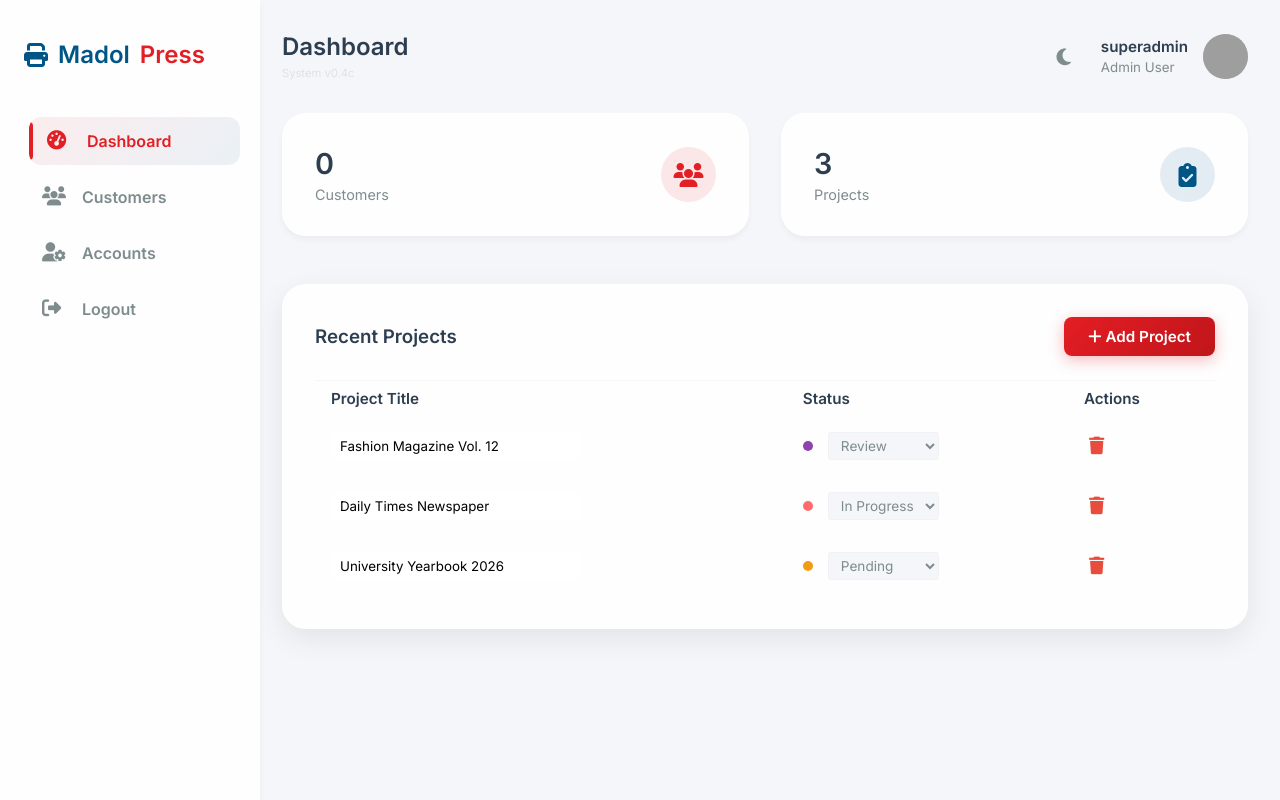
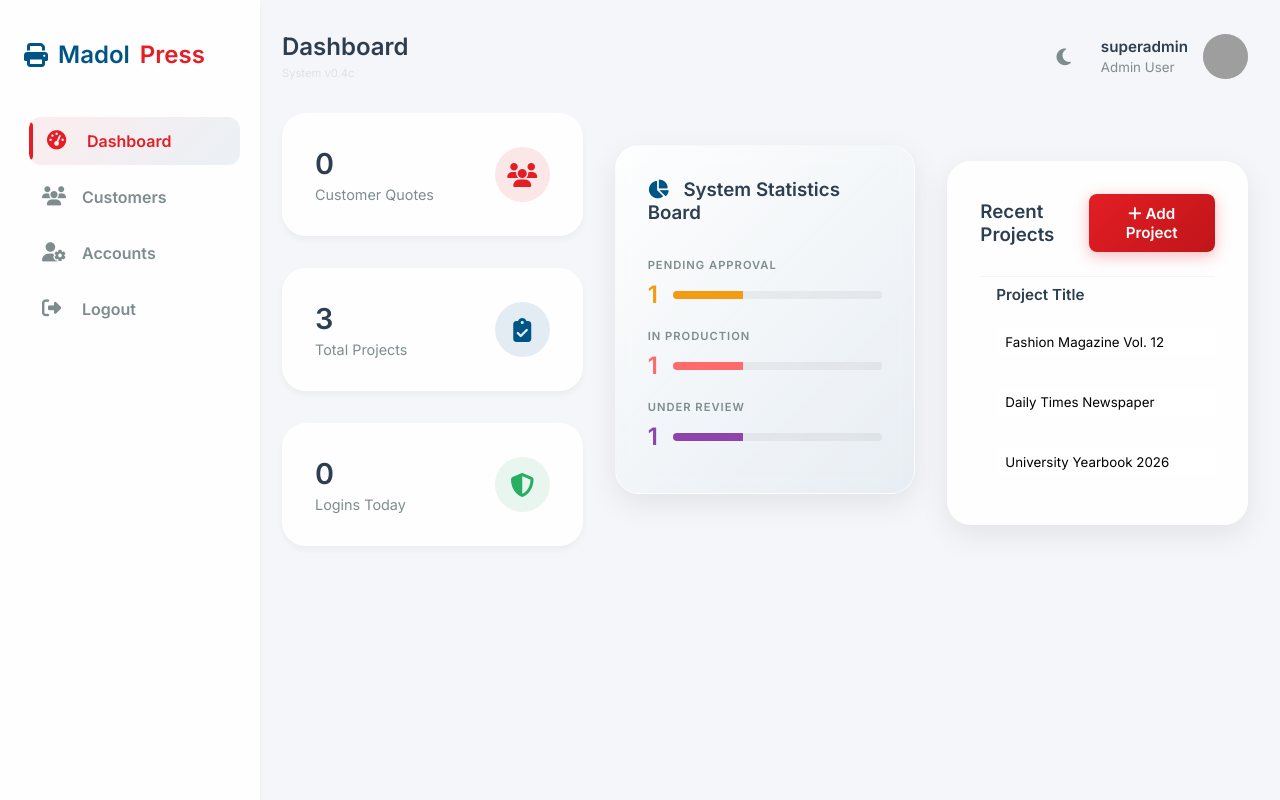
Before and after one commit to danokolojnr-commits/MADOL-PRESS, a PHP site: page /dashboard.php in a window 1280 px wide. Run offline with PHP 8.4, Linux system fonts and the light colour scheme; a user stored in the database is signed in; data comes from the database, SQL or seed files in the repository; data that the repository does not hold is empty; grey boxes are pictures that could not be loaded.

Commit message:
Added dynamic Statistics Board and improved admin dashboard UI

```diff
--- a/dashboard.php
+++ b/dashboard.php
@@ -99,10 +99,11 @@ $admin_role = isset($_SESSION['admin_role']) ? $_SESSION['admin_role'] : 'staff'
             <div id="dashboard-view">
                 <!-- Cards -->
                 <div class="stats-grid">
+                <div class="stats-grid">
                     <div class="card">
                         <div class="card-info">
-                            <h3 id="total-customers">54</h3>
-                            <p>Customers</p>
+                            <h3 id="total-customers-stat">-</h3>
+                            <p>Customer Quotes</p>
                         </div>
                         <div class="card-icon icon-red">
                             <i class="fa-solid fa-users"></i>
@@ -111,11 +112,59 @@ $admin_role = isset($_SESSION['admin_role']) ? $_SESSION['admin_role'] : 'staff'
 
                     <div class="card">
                         <div class="card-info">
-                            <h3 id="total-projects">79</h3>
-                            <p>Projects</p>
+                            <h3 id="total-projects-stat">-</h3>
+                            <p>Total Projects</p>
                         </div>
                         <div class="card-icon icon-blue">
                             <i class="fa-solid fa-clipboard-check"></i>
+                        </div>
+                    </div>
+
+                    <div class="card">
+                        <div class="card-info">
+                            <h3 id="logins-today-stat">-</h3>
+                            <p>Logins Today</p>
+                        </div>
+                        <div class="card-icon icon-green">
+                            <i class="fa-solid fa-shield-halved"></i>
+                        </div>
+                    </div>
+                </div>
+
+                <!-- Statistics Board -->
+                <div class="recent-grid" style="margin-top: 2rem; margin-bottom: 2rem;">
+                    <div class="table-card" style="background: linear-gradient(135deg, var(--bg-sidebar), rgba(0, 85, 135, 0.05));">
+                        <div class="card-header">
+                            <h3><i class="fa-solid fa-chart-pie" style="margin-right: 10px; color: var(--primary-blue);"></i> System Statistics Board</h3>
+                        </div>
+                        <div style="display: grid; grid-template-columns: repeat(auto-fit, minmax(200px, 1fr)); gap: 20px; padding: 10px 0;">
+                            <div class="stat-box">
+                                <small style="display: block; color: var(--text-light); margin-bottom: 8px; font-weight: 600; text-transform: uppercase; font-size: 0.7rem; letter-spacing: 1px;">Pending Approval</small>
+                                <div style="display: flex; align-items: center; gap: 15px;">
+                                    <h4 id="stat-pending" style="font-size: 1.5rem; color: #f39c12;">0</h4>
+                                    <div style="flex: 1; height: 8px; background: rgba(0,0,0,0.05); border-radius: 4px; overflow: hidden;">
+                                        <div id="bar-pending" style="width: 0%; height: 100%; background: #f39c12; transition: width 1s ease;"></div>
+                                    </div>
+                                </div>
+                            </div>
+                            <div class="stat-box">
+                                <small style="display: block; color: var(--text-light); margin-bottom: 8px; font-weight: 600; text-transform: uppercase; font-size: 0.7rem; letter-spacing: 1px;">In Production</small>
+                                <div style="display: flex; align-items: center; gap: 15px;">
+                                    <h4 id="stat-production" style="font-size: 1.5rem; color: #ff6b6b;">0</h4>
+                                    <div style="flex: 1; height: 8px; background: rgba(0,0,0,0.05); border-radius: 4px; overflow: hidden;">
+                                        <div id="bar-production" style="width: 0%; height: 100%; background: #ff6b6b; transition: width 1s ease;"></div>
+                                    </div>
+                                </div>
+                            </div>
+                            <div class="stat-box">
+                                <small style="display: block; color: var(--text-light); margin-bottom: 8px; font-weight: 600; text-transform: uppercase; font-size: 0.7rem; letter-spacing: 1px;">Under Review</small>
+                                <div style="display: flex; align-items: center; gap: 15px;">
+                                    <h4 id="stat-review" style="font-size: 1.5rem; color: #8e44ad;">0</h4>
+                                    <div style="flex: 1; height: 8px; background: rgba(0,0,0,0.05); border-radius: 4px; overflow: hidden;">
+                                        <div id="bar-review" style="width: 0%; height: 100%; background: #8e44ad; transition: width 1s ease;"></div>
+                                    </div>
+                                </div>
+                            </div>
                         </div>
                     </div>
                 </div>
--- /dev/null
+++ b/get_stats.php
@@ -0,0 +1,44 @@
+<?php
+// get_stats.php
+session_start();
+require_once 'config/db.php';
+
+header('Content-Type: application/json');
+
+if (!isset($_SESSION['admin_logged_in']) || $_SESSION['admin_logged_in'] !== true) {
+    echo json_encode(['success' => false, 'message' => 'Unauthorized']);
+    exit;
+}
+
+try {
+    // 1. Total Customers (Quotes)
+    $stmt = $pdo->query('SELECT COUNT(*) FROM quotes');
+    $total_quotes = $stmt->fetchColumn();
+
+    // 2. Total Projects
+    $stmt = $pdo->query('SELECT COUNT(*) FROM projects');
+    $total_projects = $stmt->fetchColumn();
+
+    // 3. Status Breakdown
+    $stmt = $pdo->query('SELECT status, COUNT(*) as count FROM projects GROUP BY status');
+    $breakdown = $stmt->fetchAll(PDO::FETCH_KEY_PAIR);
+
+    // 4. Logins today
+    $stmt = $pdo->query('SELECT COUNT(*) FROM login_history WHERE login_time >= CURDATE()');
+    $logins_today = $stmt->fetchColumn();
+
+    echo json_encode([
+        'success' => true,
+        'data' => [
+            'total_quotes' => (int) $total_quotes,
+            'total_projects' => (int) $total_projects,
+            'pending' => (int) ($breakdown['pending'] ?? 0),
+            'in_progress' => (int) ($breakdown['in progress'] ?? 0),
+            'review' => (int) ($breakdown['review'] ?? 0),
+            'logins_today' => (int) $logins_today
+        ]
+    ]);
+} catch (PDOException $e) {
+    echo json_encode(['success' => false, 'message' => 'Failed to fetch statistics.']);
+}
+?>
--- a/js/admin.js
+++ b/js/admin.js
@@ -172,6 +172,48 @@ document.addEventListener('DOMContentLoaded', () => {
         });
     }
 
+    // Statistics Board Logic
+    const renderStatsBoard = async () => {
+        try {
+            const response = await fetch('get_stats.php');
+            const result = await response.json();
+
+            if (result.success) {
+                const s = result.data;
+
+                // Update Top Cards
+                const custStat = document.getElementById('total-customers-stat');
+                const projStat = document.getElementById('total-projects-stat');
+                const loginStat = document.getElementById('logins-today-stat');
+
+                if (custStat) custStat.textContent = s.total_quotes;
+                if (projStat) projStat.textContent = s.total_projects;
+                if (loginStat) loginStat.textContent = s.logins_today;
+
+                // Update Detailed Breakdown
+                const pendingH4 = document.getElementById('stat-pending');
+                const productionH4 = document.getElementById('stat-production');
+                const reviewH4 = document.getElementById('stat-review');
+
+                if (pendingH4) pendingH4.textContent = s.pending;
+                if (productionH4) productionH4.textContent = s.in_progress;
+                if (reviewH4) reviewH4.textContent = s.review;
+
+                // Update Progress Bars (Percentage based)
+                const total = s.total_projects || 1;
+                const barP = document.getElementById('bar-pending');
+                const barProd = document.getElementById('bar-production');
+                const barR = document.getElementById('bar-review');
+
+                if (barP) barP.style.width = `${(s.pending / total) * 100}%`;
+                if (barProd) barProd.style.width = `${(s.in_progress / total) * 100}%`;
+                if (barR) barR.style.width = `${(s.review / total) * 100}%`;
+            }
+        } catch (error) {
+            console.error("Failed to load statistics board:", error);
+        }
+    };
+
     // Customers Logic (From MySQL Database)
     const renderCustomers = async () => {
         if (!customersBody) return;
@@ -276,11 +318,7 @@ document.addEventListener('DOMContentLoaded', () => {
 
     // Stats Logic
     const updateDashboardStats = () => {
-        const statsProjects = document.getElementById('total-projects');
-        if (statsProjects) statsProjects.textContent = projects.length;
-
-        // Note: total-customers is now updated directly inside renderCustomers()
-        // so it stays perfectly synced with the database.
+        renderStatsBoard();
     };
 
     // Projects CRUD Logic (From MySQL Database)
@@ -511,11 +549,11 @@ document.addEventListener('DOMContentLoaded', () => {
 
     // Initial render
     fetchProjects();
-    renderCustomers(); // Added so stats update immediately on load
+    renderCustomers();
+    renderStatsBoard();
     if (typeof adminRoleGlobal !== 'undefined' && adminRoleGlobal === 'super') {
         renderLoginHistory();
     }
-    updateDashboardStats();
 
     if (logoutBtn) {
         logoutBtn.addEventListener('click', (e) => {
```
